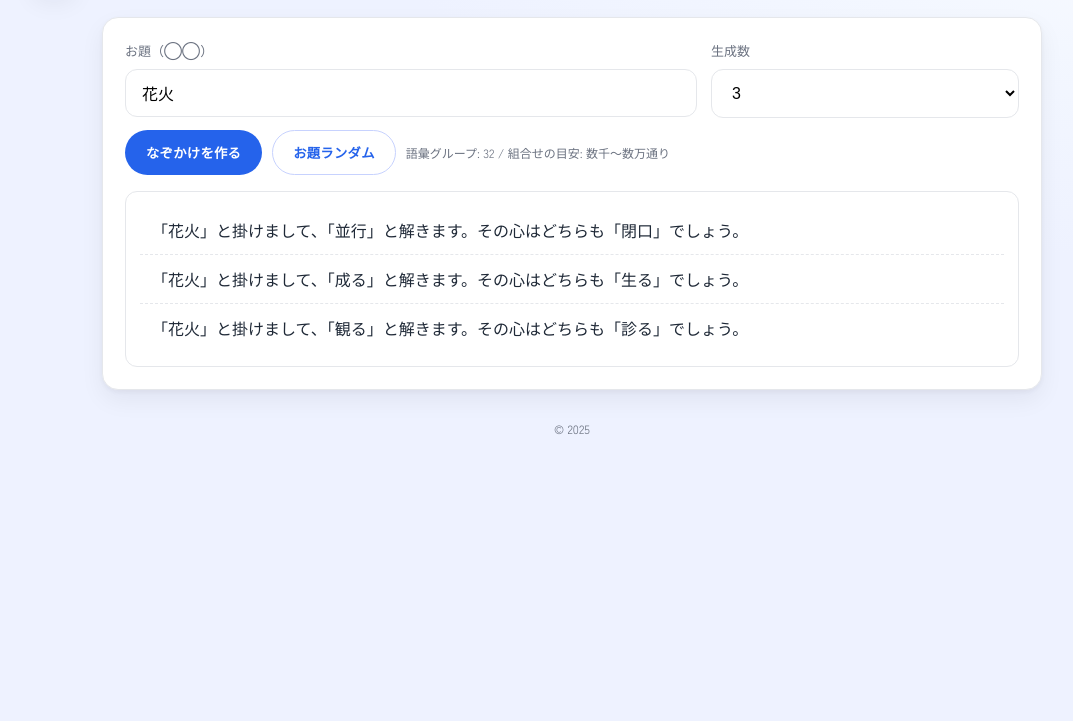
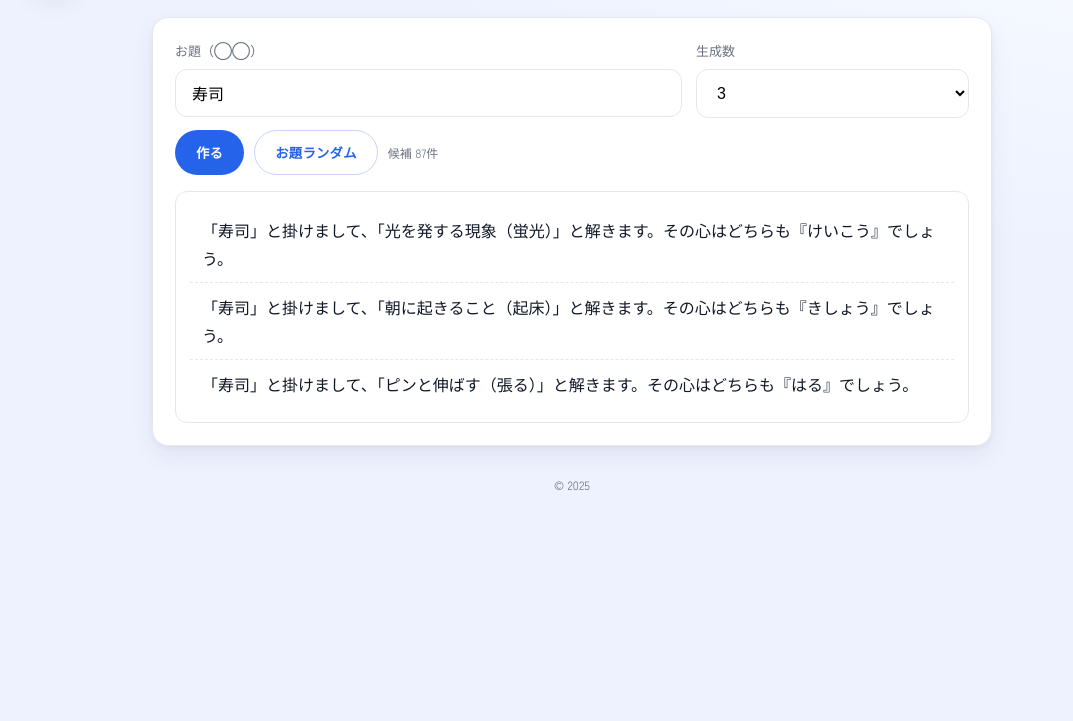
Before and after one commit to soccer111251-cmd/nazokake, a plain HTML site: page index.html in a window 1280 px wide. Shown: the part 79-800 px from the top of the page, without its empty margins (68-1141 px from the left). Drawn offline with Linux system fonts and the light colour scheme.

Commit message:
Update index.html

```diff
--- a/index.html
+++ b/index.html
@@ -3,42 +3,27 @@
 <head>
 <meta charset="UTF-8" />
 <meta name="viewport" content="width=device-width, initial-scale=1" />
-<title>なぞかけメーカー</title>
-<meta name="description" content="お題を入れると『◯◯と掛けまして、△△と解きます。その心はどちらも□□でしょう。』を自動生成します。">
+<title>なぞかけ</title>
 <link rel="preconnect" href="https://fonts.googleapis.com">
 <link rel="preconnect" href="https://fonts.gstatic.com" crossorigin>
 <link href="https://fonts.googleapis.com/css2?family=Noto+Serif+JP:wght@600;700&family=Zen+Kaku+Gothic+New:wght@400;700&display=swap" rel="stylesheet">
 <style>
 :root{
-  /* Recruitサイトを意識したクリーンなブルー系 */
-  --bg:#f6f9ff;
-  --ink:#1f2937;
-  --muted:#6b7280;
-  --line:#e5e7eb;
-  --white:#fff;
-  --blue:#2563eb;
-  --blue-700:#1d4ed8;
-  --blue-soft:#eff6ff;
+  --bg:#f6f9ff; --ink:#111827; --muted:#6b7280; --line:#e5e7eb; --white:#fff;
+  --blue:#2563eb; --blue-700:#1d4ed8; --blue-soft:#eff6ff; --radius:16px;
   --shadow:0 10px 24px rgba(15,23,42,.06), 0 2px 6px rgba(15,23,42,.05);
-  --radius:16px;
 }
-*{box-sizing:border-box}
-html,body{margin:0}
+*{box-sizing:border-box} html,body{margin:0}
 body{
-  background:
-    radial-gradient(900px 500px at 100% -20%, #fff 0%, #f3f7ff 60%, #eef2ff 100%) fixed,
-    var(--bg);
-  color:var(--ink);
-  font-family:"Zen Kaku Gothic New", system-ui, -apple-system, "Segoe UI", Roboto, "Noto Sans JP", sans-serif;
-  line-height:1.75;
+  background:radial-gradient(900px 500px at 100% -20%,#fff 0%,#f3f7ff 60%,#eef2ff 100%) fixed;
+  color:var(--ink); font-family:"Zen Kaku Gothic New",system-ui,-apple-system,"Segoe UI",Roboto,"Noto Sans JP",sans-serif; line-height:1.75;
 }
 .header{max-width:1120px;margin:0 auto;padding:28px 20px 8px;display:flex;gap:12px;align-items:center}
 .logo{width:44px;height:44px;border-radius:12px;display:grid;place-items:center;background:var(--white);border:1px solid var(--line);box-shadow:var(--shadow)}
 .logo::before{content:"語";font-family:"Noto Serif JP",serif;font-weight:700;color:var(--blue);font-size:22px;letter-spacing:.06em}
 .title{margin:0;font-family:"Noto Serif JP",serif;font-weight:700;font-size:clamp(18px,2.6vw,24px);letter-spacing:.08em}
-.container{max-width:980px;margin:0 auto;padding:16px 20px 80px}
+.container{max-width:880px;margin:0 auto;padding:16px 20px 80px}
 .card{background:var(--white);border:1px solid var(--line);border-radius:var(--radius);padding:22px;box-shadow:var(--shadow)}
-
 .grid{display:grid;grid-template-columns:1.3fr .7fr;gap:14px}
 @media (max-width:760px){.grid{grid-template-columns:1fr}}
 label{display:block;font-size:13px;color:var(--muted);margin-bottom:6px}
@@ -47,26 +32,19 @@ input[type="text"],select{
 }
 input[type="text"]:focus,select:focus{border-color:#bfd2ff;box-shadow:0 0 0 4px var(--blue-soft)}
 .actions{display:flex;gap:10px;align-items:center;flex-wrap:wrap;margin-top:12px}
-.btn{
-  appearance:none;cursor:pointer;border-radius:999px;border:1px solid transparent;
-  padding:12px 20px;font-weight:700;letter-spacing:.02em;transition:.15s;
-}
-.btn-primary{background:var(--blue);color:#fff}
-.btn-primary:hover{background:var(--blue-700)}
+.btn{appearance:none;cursor:pointer;border-radius:999px;border:1px solid transparent;padding:12px 20px;font-weight:700;letter-spacing:.02em;transition:.15s}
+.btn-primary{background:var(--blue);color:#fff}.btn-primary:hover{background:var(--blue-700)}
 .btn-ghost{background:#fff;color:var(--blue);border-color:#c7d2fe}
-
 .out{margin-top:16px;background:#fff;border:1px solid var(--line);border-radius:12px;padding:14px;min-height:72px}
-.piece{padding:10px 12px;border-bottom:1px dashed var(--line)}
-.piece:last-child{border-bottom:none}
+.piece{padding:10px 12px;border-bottom:1px dashed var(--line)} .piece:last-child{border-bottom:none}
 .small{color:var(--muted);font-size:12px}
-.badge{color:#15803d;font-weight:700}
 .footer{margin-top:28px;color:var(--muted);font-size:12px;text-align:center}
 </style>
 </head>
 <body>
   <header class="header">
     <div class="logo" aria-hidden="true"></div>
-    <h1 class="title">なぞかけメーカー</h1>
+    <h1 class="title">なぞかけ</h1>
   </header>
 
   <main class="container">
@@ -78,16 +56,14 @@ input[type="text"]:focus,select:focus{border-color:#bfd2ff;box-shadow:0 0 0 4px
         </div>
         <div>
           <label for="count">生成数</label>
-          <select id="count">
-            <option>1</option><option selected>3</option><option>5</option><option>10</option><option>20</option>
-          </select>
+          <select id="count"><option>1</option><option selected>3</option><option>5</option><option>10</option><option>20</option></select>
         </div>
       </div>
 
       <div class="actions">
-        <button id="btnMake" class="btn btn-primary">なぞかけを作る</button>
-        <button id="btnShuffle" class="btn btn-ghost">お題ランダム</button>
-        <span class="small"><span id="stat"></span></span>
+        <button id="make" class="btn btn-primary">作る</button>
+        <button id="random" class="btn btn-ghost">お題ランダム</button>
+        <span class="small" id="stat"></span>
       </div>
 
       <div id="out" class="out" aria-live="polite"></div>
@@ -97,126 +73,155 @@ input[type="text"]:focus,select:focus{border-color:#bfd2ff;box-shadow:0 0 0 4px
   </main>
 
 <script>
-/* -------------------------------------------------------
-   仕様
-   〇〇 … ユーザー入力 or ランダム
-   △△ / ●● … 同音語グループから自動で2語（異なる語）を選ぶ
-   型  … 「◯◯と掛けまして、△△と解きます。その心はどちらも●●でしょう。」
-   ------------------------------------------------------- */
+/* ───────── ここだけ編集すれば増やせる ─────────
+  追加ルール： { clue:"△△のヒント（意味の説明＋（漢字））", heart:"同じ読み（かな）" }
+  例：{ clue:"食事で使うもの（箸）", heart:"はし" }
+  ※「clue」は“△△”、カッコ内は答えの表記ヒント。「heart」は“●●（読み）”
+*/
+const DATA = [
+  {clue:"川に架かるもの（橋）", heart:"はし"},
+  {clue:"食事で使う道具（箸）", heart:"はし"},
+  {clue:"物のはしっこ（端）", heart:"はし"},
 
-/* ランダムお題（入力空なら使う） */
-const TOPICS = ["寿司","京都","野球","ゲーム","温泉","花火","ラーメン","新幹線","映画","写真","桜","キャンプ","宇宙","AI","スマホ","神社","お城","英語","受験","ギター","ピアノ","コーヒー","筋トレ","満員電車"];
+  {clue:"神社で拝む対象（神）", heart:"かみ"},
+  {clue:"頭に生えるもの（髪）", heart:"かみ"},
+  {clue:"メモに使う材料（紙）", heart:"かみ"},
 
-/* ▼同音異義グループ
-   形式: ["読み","語1","語2","語3"...]
-   ここでは軽量に “数百語・数千通り” を同梱。
-   本当に大規模化する場合は packs.json を分割ロードして拡張（下の fetchPacks() を使用）。
-*/
-const PACKS_BASE = [
-  ["はし","橋","箸","端"],
-  ["かみ","髪","神","紙"],
-  ["あめ","雨","飴"],
-  ["かえる","帰る","変える","替える","換える","蛙"],
-  ["こうか","効果","硬貨","校歌","降下","高価"],
-  ["きかん","期間","器官","機関","基幹"],
-  ["しんこう","進行","信仰","新興","振興","深耕"],
-  ["たいしょう","対象","対照","大将","大正"],
-  ["どうこう","瞳孔","同行","動向"],
-  ["きしょう","気象","希少","起床","記章"],
-  ["へいこう","平行","並行","閉校","閉口"],
-  ["けっこう","結構","血行","欠航"],
-  ["せいかい","正解","政界","盛会","世界(近音)"],
-  ["しんせい","申請","新生","神聖"],
-  ["こうよう","紅葉","効用","公用"],
-  ["はる","春","張る","貼る"],
-  ["まつ","待つ","松","末"],
-  ["みる","見る","診る","観る"],
-  ["あう","会う","合う","遭う"],
-  ["おり","檻","折り","織り"],
-  ["なる","鳴る","成る","生る"],
-  ["さとう","佐藤","砂糖"],
-  ["はな","花","鼻","華"],
-  ["つき","月","付き","突き"],
-  ["かど","角","門"],
-  ["かこう","加工","下降","火口"],
-  ["こうしょう","交渉","高尚","工匠","校章"],
-  ["しゅっせき","出席","出石"],
-  ["ひょうか","評価","氷菓"],
-  ["かんじ","漢字","感じ","幹事"],
-  ["てんさい","天才","天災","甜菜"],
-  ["けいこう","傾向","蛍光","傾向"],
-  // …必要に応じて増やしてOK
+  {clue:"空から降るもの（雨）", heart:"あめ"},
+  {clue:"舐めて甘い菓子（飴）", heart:"あめ"},
+
+  {clue:"効き目（効果）", heart:"こうか"},
+  {clue:"丸いお金（硬貨）", heart:"こうか"},
+  {clue:"学校にある歌（校歌）", heart:"こうか"},
+  {clue:"下へ向かう動き（降下）", heart:"こうか"},
+
+  {clue:"前へ進めること（進行）", heart:"しんこう"},
+  {clue:"信じて崇めること（信仰）", heart:"しんこう"},
+  {clue:"新しく興ること（新興）", heart:"しんこう"},
+
+  {clue:"ターゲットになるもの（対象）", heart:"たいしょう"},
+  {clue:"比べ合わせること（対照）", heart:"たいしょう"},
+  {clue:"部隊の長（大将）", heart:"たいしょう"},
+  {clue:"明治の次の元号（大正）", heart:"たいしょう"},
+
+  {clue:"目の中心の黒いところ（瞳孔）", heart:"どうこう"},
+  {clue:"一緒に行くこと（同行）", heart:"どうこう"},
+  {clue:"物事の流れ（動向）", heart:"どうこう"},
+
+  {clue:"天気・気候のこと（気象）", heart:"きしょう"},
+  {clue:"珍しく少ないこと（希少）", heart:"きしょう"},
+  {clue:"朝に起きること（起床）", heart:"きしょう"},
+  {clue:"胸につけるしるし（記章）", heart:"きしょう"},
+
+  {clue:"飛行機が出ないこと（欠航）", heart:"けっこう"},
+  {clue:"血の巡り（血行）", heart:"けっこう"},
+  {clue:"十分で良いさま（結構）", heart:"けっこう"},
+
+  {clue:"交わらない二直線（平行）", heart:"へいこう"},
+  {clue:"同時に進めること（並行）", heart:"へいこう"},
+  {clue:"困って言葉が出ない（閉口）", heart:"へいこう"},
+
+  {clue:"役所に出す手続き（申請）", heart:"しんせい"},
+  {clue:"新しく生まれ変わること（新生）", heart:"しんせい"},
+  {clue:"けがれなく尊いさま（神聖）", heart:"しんせい"},
+
+  {clue:"秋に色づく葉（紅葉）", heart:"こうよう"},
+  {clue:"役に立つ働き（効用）", heart:"こうよう"},
+  {clue:"公の用事（公用）", heart:"こうよう"},
+
+  {clue:"四季のひとつ（春）", heart:"はる"},
+  {clue:"ピンと伸ばす（張る）", heart:"はる"},
+  {clue:"シールを付ける（貼る）", heart:"はる"},
+
+  {clue:"順番を待つこと（待つ）", heart:"まつ"},
+  {clue:"常緑の樹木（松）", heart:"まつ"},
+  {clue:"終わりのほう（末）", heart:"まつ"},
+
+  {clue:"目で認識する（見る）", heart:"みる"},
+  {clue:"医者が診察する（診る）", heart:"みる"},
+  {clue:"映画や舞台を鑑賞する（観る）", heart:"みる"},
+
+  {clue:"人に会う（会う）", heart:"あう"},
+  {clue:"ぴったり一致する（合う）", heart:"あう"},
+  {clue:"思わぬ出来事に遭遇する（遭う）", heart:"あう"},
+
+  {clue:"折り目をつけること（折り）", heart:"おり"},
+  {clue:"布を織ること（織り）", heart:"おり"},
+
+  {clue:"鐘やベルが鳴る（鳴る）", heart:"なる"},
+  {clue:"物事が完成する（成る）", heart:"なる"},
+  {clue:"実ができる（生る）", heart:"なる"},
+
+  {clue:"よくある苗字（佐藤）", heart:"さとう"},
+  {clue:"甘味料（砂糖）", heart:"さとう"},
+
+  {clue:"植物の咲く部分（花）", heart:"はな"},
+  {clue:"顔の真ん中の器官（鼻）", heart:"はな"},
+  {clue:"華やかさ（華）", heart:"はな"},
+
+  {clue:"夜空の天体（月）", heart:"つき"},
+  {clue:"おまけとして添える（付き）", heart:"つき"},
+  {clue:"前へ突き出す動作（突き）", heart:"つき"},
+
+  {clue:"曲がり角（角）", heart:"かど"},
+  {clue:"出入り口（門）", heart:"かど"},
+
+  {clue:"材料に手を加える（加工）", heart:"かこう"},
+  {clue:"下に向かう（下降）", heart:"かこう"},
+  {clue:"火山の噴出口（火口）", heart:"かこう"},
+
+  {clue:"話し合いで合意を目指す（交渉）", heart:"こうしょう"},
+  {clue:"気高く上品（高尚）", heart:"こうしょう"},
+  {clue:"ものづくりの職人（工匠）", heart:"こうしょう"},
+  {clue:"制服につく学校の紋章（校章）", heart:"こうしょう"},
+
+  {clue:"価値を決めること（評価）", heart:"ひょうか"},
+  {clue:"冷たい甘味（氷菓）", heart:"ひょうか"},
+
+  {clue:"表意文字（漢字）", heart:"かんじ"},
+  {clue:"印象・フィーリング（感じ）", heart:"かんじ"},
+  {clue:"宴会の取りまとめ役（幹事）", heart:"かんじ"},
+
+  {clue:"スポーツをする人（選手）", heart:"せんしゅ"},
+  {clue:"一つ前の週（先週）", heart:"せんしゅ"},
+
+  {clue:"非常に優れた才能（天才）", heart:"てんさい"},
+  {clue:"自然の災害（天災）", heart:"てんさい"},
+  {clue:"ビートという作物（甜菜）", heart:"てんさい"},
+
+  {clue:"物事の傾きの方向（傾向）", heart:"けいこう"},
+  {clue:"光を発する現象（蛍光）", heart:"けいこう"},
+  {clue:"軽工業の略（軽工）", heart:"けいこう"},
+
+  {clue:"街角の警察施設（交番）", heart:"こうばん"},
+  {clue:"学校での当番（校番）", heart:"こうばん"}
 ];
 
-/* packs.json など外部拡張読み込み（巨大語彙用の入口） */
-async function fetchPacks() {
-  try {
-    // もしリポジトリに /packs.json を置いたら以下を有効化
-    // const res = await fetch('packs.json', {cache:'no-store'});
-    // if(res.ok){ const extra = await res.json(); return extra; }
-  } catch(e){}
-  return [];
+/* ここまでが編集エリア ───────────────────── */
+
+const TOPICS = ["寿司","京都","野球","ゲーム","温泉","花火","ラーメン","新幹線","映画","写真","桜","キャンプ","宇宙","AI","スマホ","神社","お城","英語","受験","ギター","ピアノ","コーヒー","筋トレ","満員電車"];
+const $ = s => document.querySelector(s);
+const rand = a => a[Math.floor(Math.random()*a.length)];
+const randomTopic = ()=> rand(TOPICS);
+
+function line(topic, entry){
+  return `「${topic}」と掛けまして、「${entry.clue}」と解きます。その心はどちらも『${entry.heart}』でしょう。`;
+}
+function render(){
+  const t = ($("#topic").value||"").trim() || randomTopic();
+  $("#topic").value = t;
+  const n = parseInt($("#count").value,10)||3;
+  const out = Array.from({length:n}, ()=> line(t, rand(DATA)));
+  $("#out").innerHTML = out.map(s=>`<div class="piece">${s}</div>`).join("");
+  $("#stat").textContent = `候補 ${DATA.length}件`;
 }
 
-const $ = s => document.querySelector(s);
-const choice = arr => arr[Math.floor(Math.random()*arr.length)];
-
-function randomTopic(){ return choice(TOPICS); }
-
-/* グループ => ランダムに2語（異なる語）を返す */
-function pickTwoDifferent(words){
-  if(words.length < 2) return null;
-  const a = choice(words);
-  let b = choice(words);
-  let guard = 0;
-  while(b === a && guard++ < 10) b = choice(words);
-  return a===b ? null : [a,b];
-}
-
-/* 型に落とし込む */
-function buildLine(topic, a, b){
-  // a を △△、b を ●● に割当て
-  return `「${topic}」と掛けまして、「${a}」と解きます。その心はどちらも「${b}」でしょう。`;
-}
-
-/* 生成 */
-function make(topic, n, groups){
-  const out = [];
-  for(let i=0;i<n;i++){
-    const g = choice(groups);
-    const pair = pickTwoDifferent(g.slice(1));
-    if(!pair){ i--; continue; }
-    const [a,b] = pair;
-    out.push( buildLine(topic, a, b) );
-  }
-  return out;
-}
-
-/* UI */
-async function init(){
-  const extra = await fetchPacks();           // 外部巨大語彙（あれば）
-  const GROUPS = [...PACKS_BASE, ...extra];   // マージ
-
+window.addEventListener("DOMContentLoaded", ()=>{
+  $("#make").addEventListener("click", render);
+  $("#random").addEventListener("click", ()=>{ $("#topic").value = randomTopic(); });
   $("#topic").value = randomTopic();
-  $("#stat").textContent = `語彙グループ: ${GROUPS.length.toLocaleString()} / 組合せの目安: 数千〜数万通り`;
-
-  const render = ()=>{
-    const topic = ($("#topic").value || "").trim() || randomTopic();
-    $("#topic").value = topic;
-    const count = parseInt($("#count").value,10) || 3;
-    const list = make(topic, count, GROUPS);
-    $("#out").innerHTML = list.map(s=>`<div class="piece">${s}</div>`).join("");
-  };
-
-  $("#btnMake").addEventListener("click", render);
-  $("#btnShuffle").addEventListener("click", ()=>{
-    $("#topic").value = randomTopic();
-  });
-
-  // 初回
   render();
-}
-window.addEventListener("DOMContentLoaded", init);
+});
 </script>
 </body>
 </html>
```
